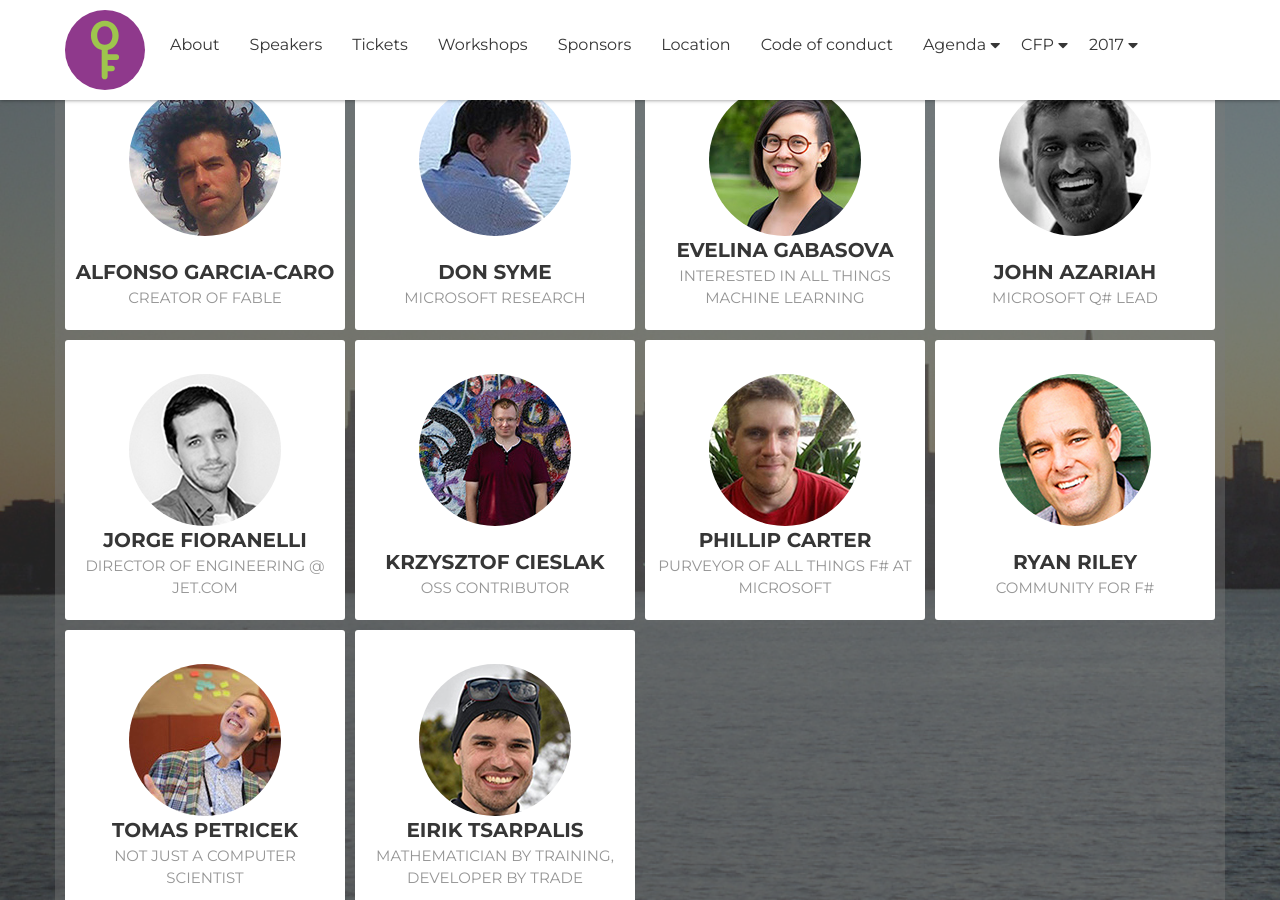
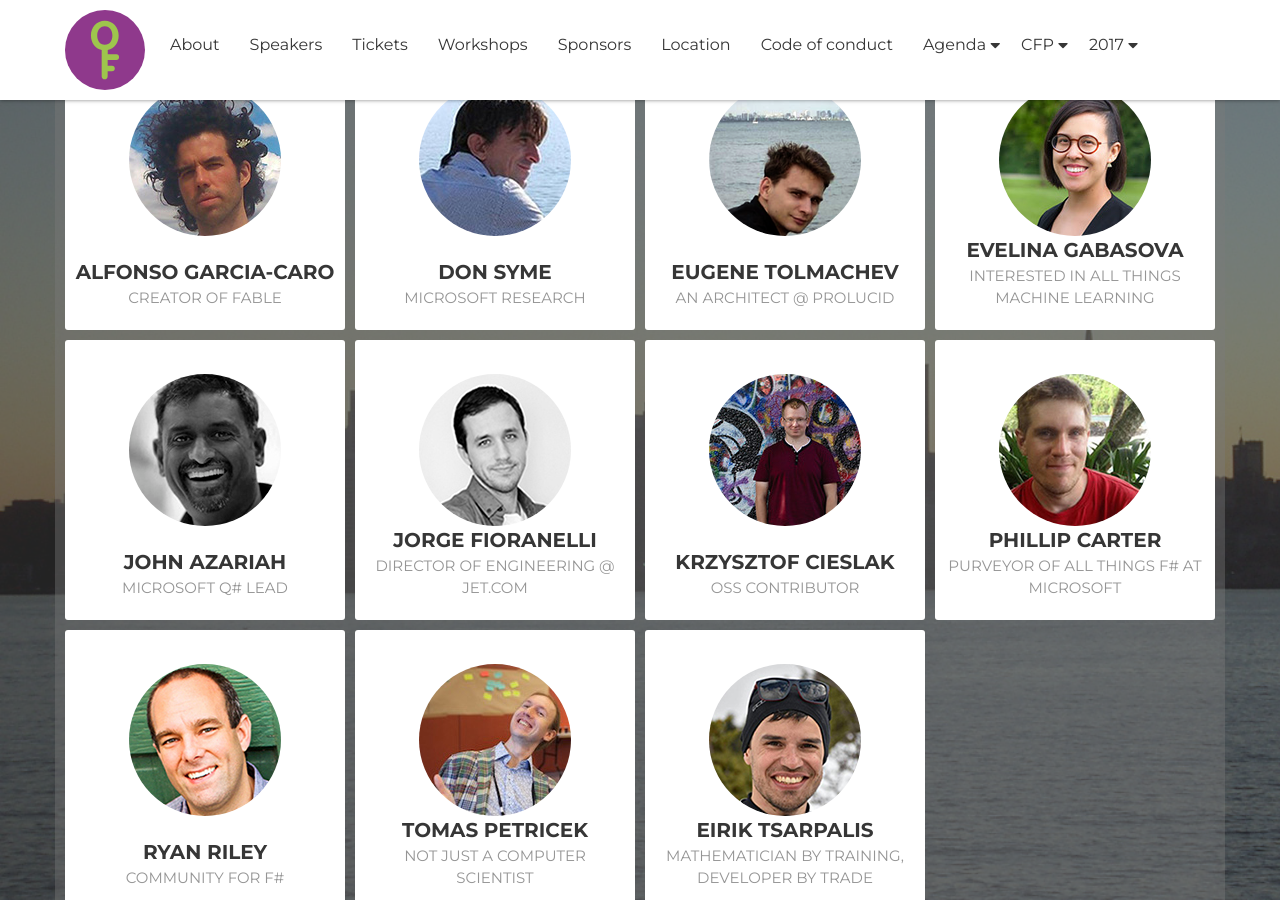
Before and after one commit to open-fsharp/open-fsharp.github.io, a Jekyll site: the page built from index.html, in a window 1280 px wide and 900 px high, scrolled down 1707 px. Built offline with Jekyll 4.4.1, drawn with Linux system fonts in a browser that asks for light colours; nearby versions of some CDN libraries; the list of posts is cut into pages by our own code; comment, search, counter and statistics services are not loaded.

Commit message:
add Eugene Tolmachev as speaker

```diff
--- a/index.html
+++ b/index.html
@@ -168,6 +168,28 @@
 									<li><a href="https://twitter.com/dsyme"><i class="fab fa-twitter"></i></a></li>
 									<li><a href="https://github.com/dsyme"><i class="fab fa-github-alt"></i></a></li>
 									<li><a href="https://blogs.msdn.microsoft.com/dsyme/"><i class="fas fa-rss"></i></a></li>
+								</ul>
+							</div>
+						</div><!-- /.speaker-item -->
+					</div><!-- /.row -->
+				</div><!-- /.col-sm-6 col-md-3 -->
+
+				<div class="col-sm-6 col-md-3">
+					<div class="row">
+						<div class="speaker-item">
+							<div class="speaker-thumb">
+								<a href="#"><img src="{{ site.baseurl }}public/assets/speakers/2018/eugene-tolmachev.png" alt="Eugene Tolmachev"></a>
+							</div><!-- /.speaker-thumb -->
+							<div class="speaker-content">
+								<div class="speaker-content-inner">
+									<a href="#" class="speaker-name">EUGENE TOLMACHEV</a>
+									<p class="designation">An architect @ Prolucid</p>
+								</div>
+							</div>
+							<div class="speaker-social">
+								<ul class="social-media">
+									<li><a href="https://github.com/et1975"><i class="fab fa-github-alt"></i></a></li>
+									<li><a href="https://thoughtspam.wordpress.com"><i class="fas fa-rss"></i></a></li>
 								</ul>
 							</div>
 						</div><!-- /.speaker-item -->
```
Also changed, not shown: public/assets/speakers/2018/eugene-tolmachev.png (added).
